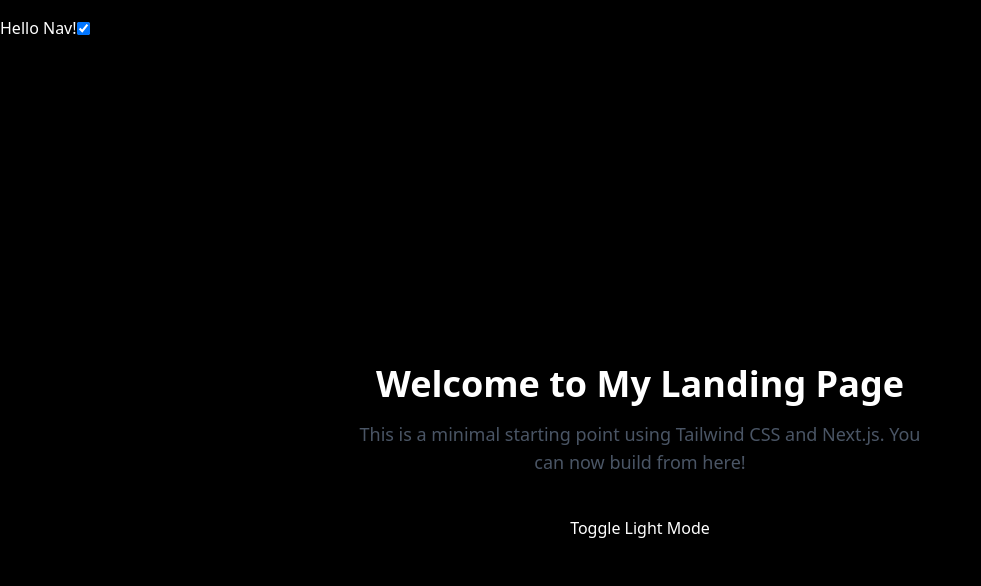
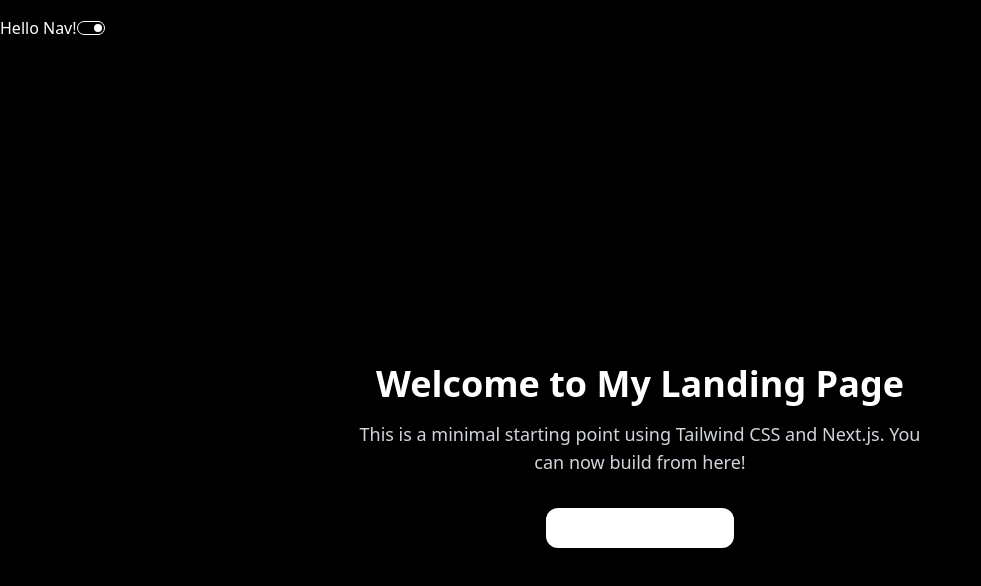
Before and after one commit to udison/manybrew, a Next.js app: page / in a window 1280 px wide. Shown: the top 586 px of the page, without its empty margins (0-981 px from the left). Built offline with nearby package versions, Linux system fonts and the light colour scheme.

Commit message:
added toggle component

```diff
--- a/src/app/globals.css
+++ b/src/app/globals.css
@@ -1,4 +1,18 @@
 @import "tailwindcss";
+
+@custom-variant dark (&:where(.dark, .dark *));
+
+@theme {
+	--color-primary: #000;
+	--color-secondary: #fff;
+}
+
+@layer base {
+	@variant dark {
+		--color-primary: #fff;
+		--color-secondary: #000;
+	}
+}
 
 html {
 	font-family: var(--font-sans);
@@ -6,9 +20,5 @@ html {
 }
 
 body {
-	@apply h-full bg-white text-black antialiased transition-colors duration-300;
+	@apply h-full bg-secondary text-primary antialiased transition-colors duration-300;
 }
-
-html.dark body {
-	@apply bg-black text-white;
-}
--- a/src/components/Header.tsx
+++ b/src/components/Header.tsx
@@ -1,6 +1,7 @@
 'use client';
 
 import { useEffect, useState } from "react";
+import Toggle from "./Toggle";
 
 export default function Header() {
 	const [dark, setDark] = useState(true);
@@ -14,7 +15,8 @@ export default function Header() {
 			className="flex items-center justify-start h-14"
 		>
 			Hello Nav!
-			<input type="checkbox" checked={dark} onChange={(e) => setDark(e.target.checked)} />
+			<Toggle state={dark} onStateChange={(e) => setDark(e?.target.checked || false)} />
+			{/* <input type="checkbox" checked={dark} onChange={(e) => setDark(e.target.checked)} /> */}
 		</nav>
 	)
 }
--- /dev/null
+++ b/src/components/Toggle.module.css
@@ -0,0 +1,3 @@
+.active {
+	transform: translateX(14px);
+}
--- /dev/null
+++ b/src/components/Toggle.tsx
@@ -0,0 +1,32 @@
+'use client';
+
+import { ChangeEvent, useState } from "react";
+import styles from "./Toggle.module.css";
+
+type Props = {
+	state?: boolean;
+	onStateChange?: (e?: ChangeEvent<HTMLInputElement>) => void;
+};
+
+export default function Toggle({ state: inState, onStateChange }: Props) {
+	const [state, setState] = useState(inState || false);
+
+	function onChange(e: ChangeEvent<HTMLInputElement>) {
+		setState(e.target.checked);
+
+		if (onStateChange) onStateChange(e);
+	}
+
+	return (
+		<div className="relative border border-primary rounded-full w-7 p-0.5">
+			<input
+				className="absolute top-0 left-0 size-full cursor-pointer opacity-0"
+				type="checkbox"
+				checked={state}
+				onChange={onChange}
+			/>
+
+			<span className={"block w-2 h-2 bg-primary rounded-full transition-transform " + (state ? styles.active : "")}></span>
+		</div>
+	)
+}
```
